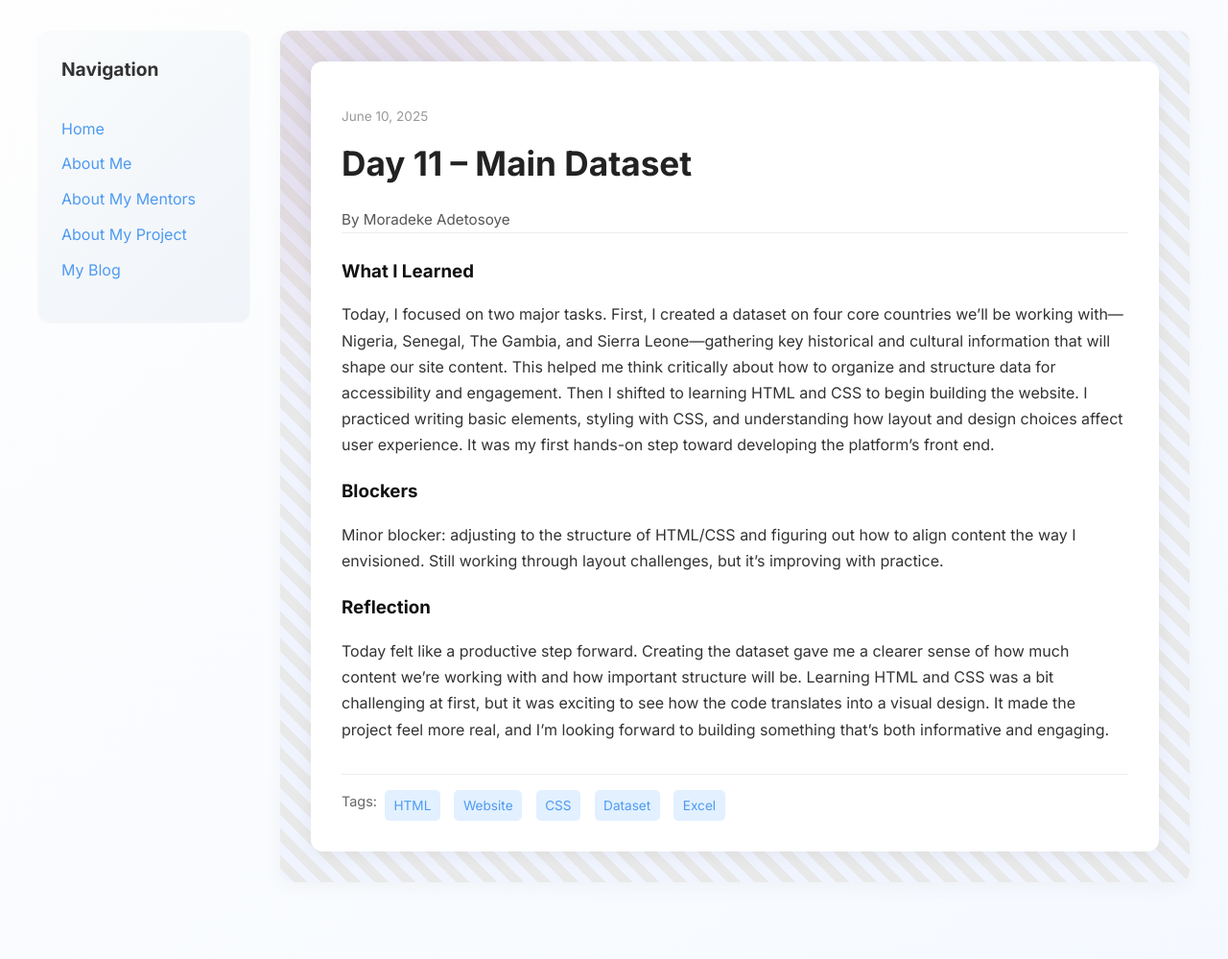
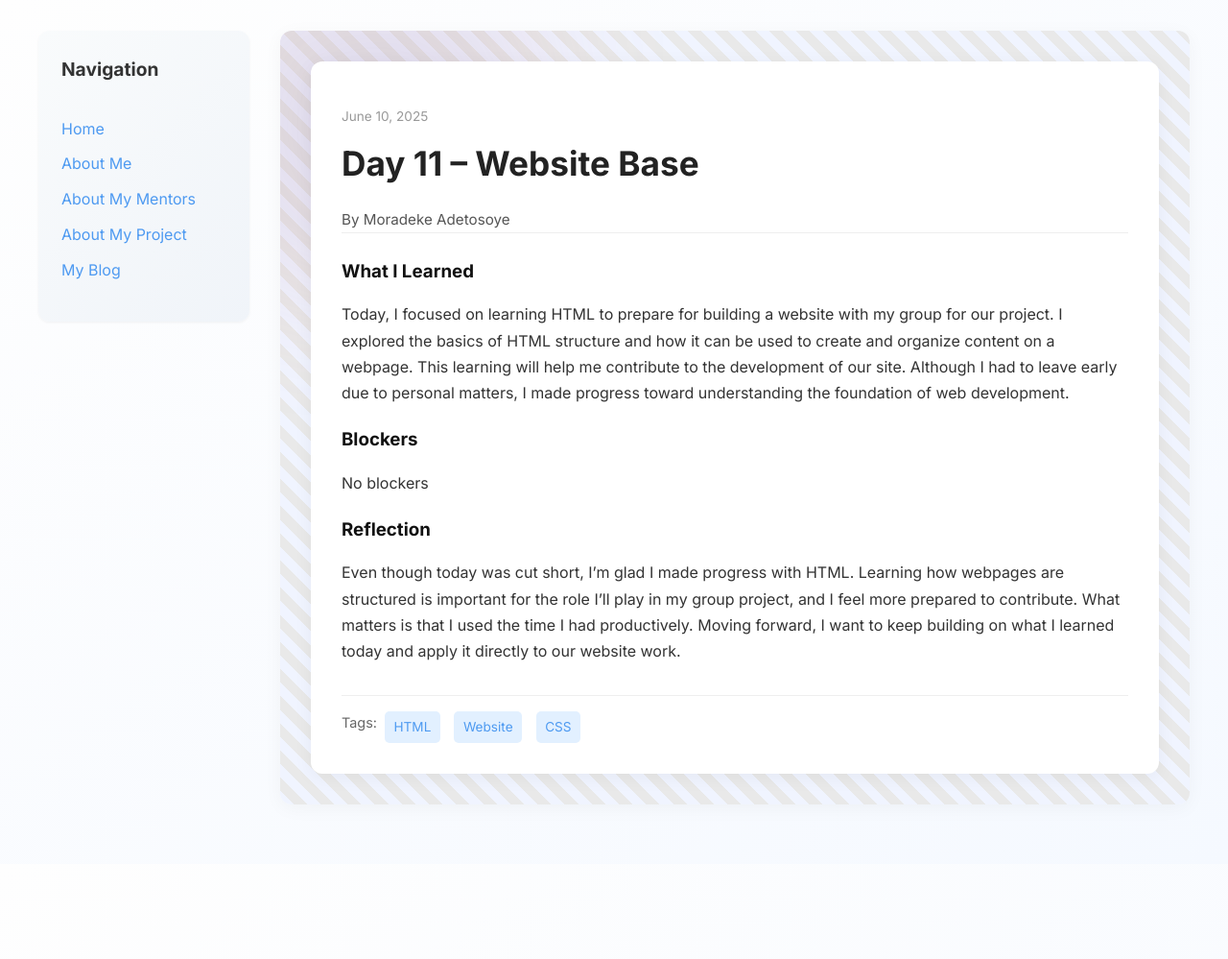
Before and after one commit to deke-a/deke-a.github.io, a Jekyll site: the page built from _posts/2025-06-10-day-11.md, in a window 1280 px wide. Shown: the whole page at 96% size. Built offline with Jekyll 4.4.1, drawn with Linux system fonts in a browser that asks for light colours; after the commit the page ends 900 px from its top, so only the background shows below that.

Commit message:
Update 2025-06-10-day-11.md

```diff
--- a/_posts/2025-06-10-day-11.md
+++ b/_posts/2025-06-10-day-11.md
@@ -1,20 +1,20 @@
 ---
 layout: post
-title: "Day 11 – Main Dataset"
+title: "Day 11 – Website Base"
 date: 2025-06-10
 author: Moradeke Adetosoye
 permalink: /day11.html
-tags: ["HTML", "Website", "CSS","Dataset","Excel"]
+tags: ["HTML", "Website", "CSS"]
 
 what_i_learned: |
-  Today, I focused on two major tasks. First, I created a dataset on four core countries we’ll be working with—Nigeria, Senegal, The Gambia, and Sierra Leone—gathering key historical and cultural information that will shape our site content. This helped me think critically about how to organize and structure data for accessibility and engagement. Then I shifted to learning HTML and CSS to begin building the website. I practiced writing basic elements, styling with CSS, and understanding how layout and design choices affect user experience. It was my first hands-on step toward developing the platform's front end.
+  Today, I focused on learning HTML to prepare for building a website with my group for our project. I explored the basics of HTML structure and how it can be used to create and organize content on a webpage. This learning will help me contribute to the development of our site. Although I had to leave early due to personal matters, I made progress toward understanding the foundation of web development.
 
 
 blockers: |
-  Minor blocker: adjusting to the structure of HTML/CSS and figuring out how to align content the way I envisioned. Still working through layout challenges, but it’s improving with practice.
+  No blockers
 
 
 reflection: |
-  Today felt like a productive step forward. Creating the dataset gave me a clearer sense of how much content we’re working with and how important structure will be. Learning HTML and CSS was a bit challenging at first, but it was exciting to see how the code translates into a visual design. It made the project feel more real, and I’m looking forward to building something that’s both informative and engaging.
+  Even though today was cut short, I’m glad I made progress with HTML. Learning how webpages are structured is important for the role I’ll play in my group project, and I feel more prepared to contribute. What matters is that I used the time I had productively. Moving forward, I want to keep building on what I learned today and apply it directly to our website work.
 
 ---
```
